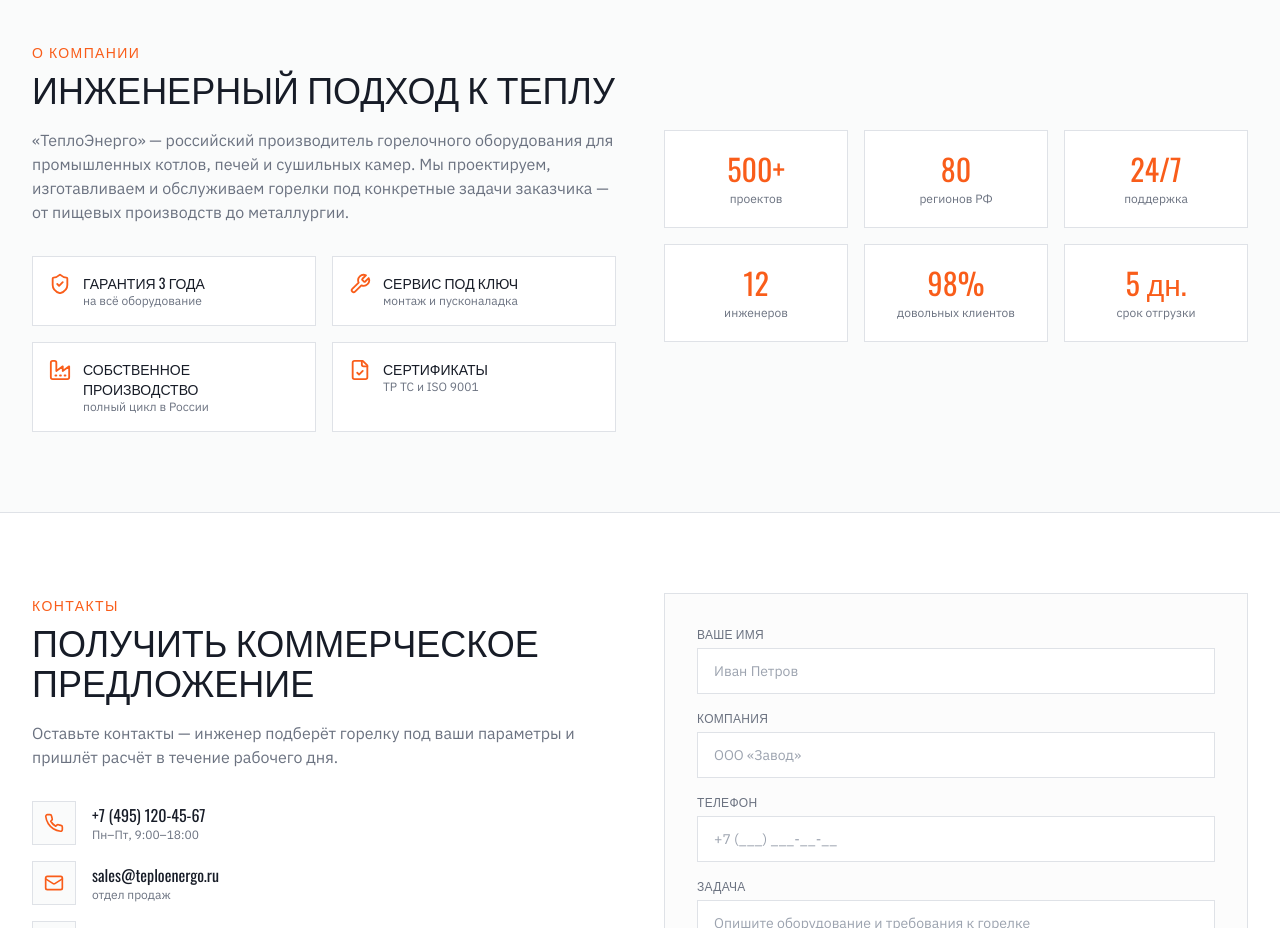
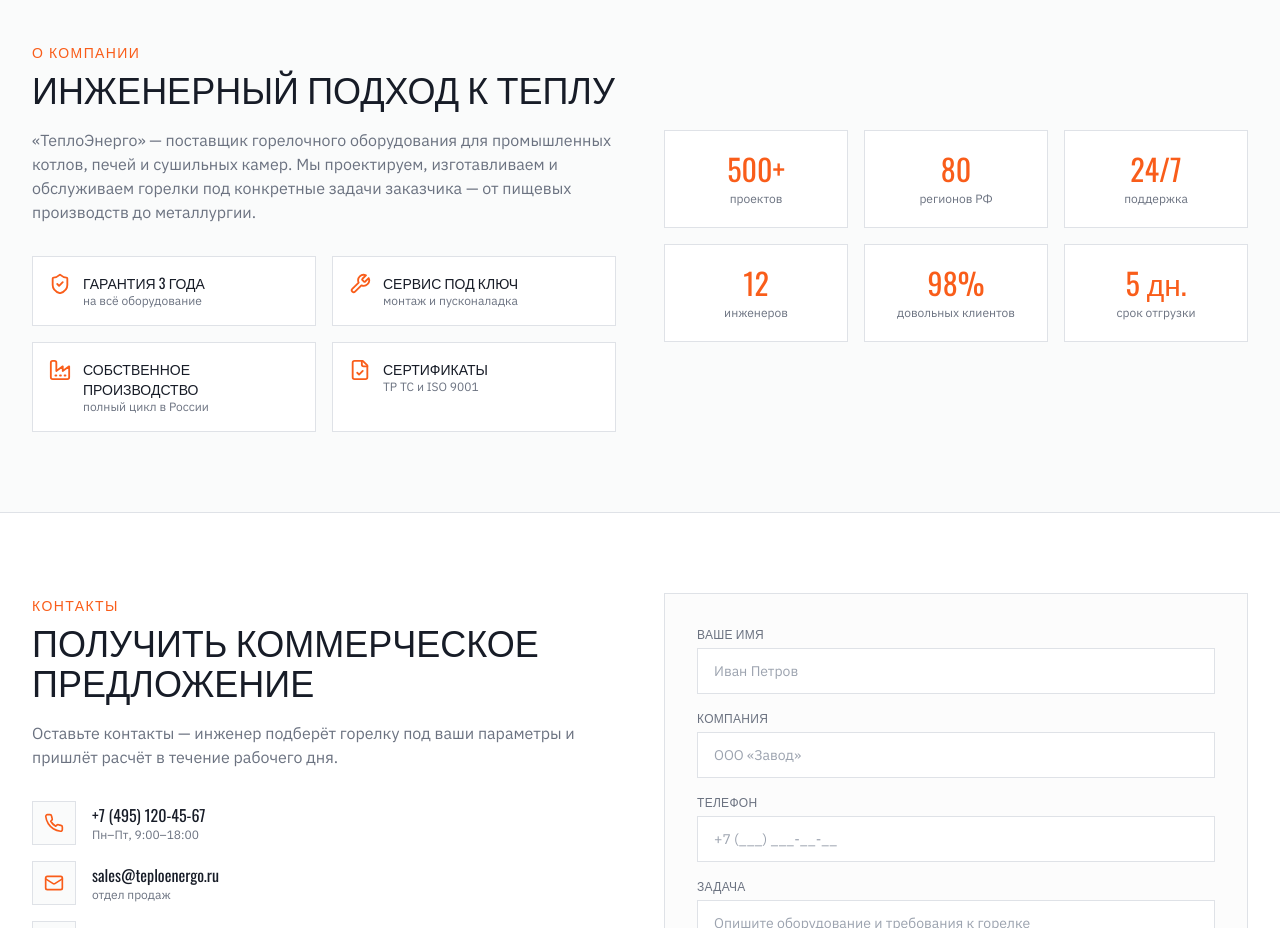
Before and after one commit to pr-poehali-dev/industrial-burner-sales-site, a React (Vite) app: page / in a window 1280 px wide. Shown: the part 1960-2888 px from the top of the page. Built offline with nearby package versions, Linux system fonts and the light colour scheme.

Commit message:
Remove Russian burner supplier

```diff
--- a/src/pages/Index.tsx
+++ b/src/pages/Index.tsx
@@ -279,7 +279,7 @@ const Index = () => {
               Инженерный подход к теплу
             </h2>
             <p className="mt-5 text-muted-foreground">
-              «ТеплоЭнерго» — российский производитель горелочного оборудования для промышленных
+              «ТеплоЭнерго» — поставщик горелочного оборудования для промышленных
               котлов, печей и сушильных камер. Мы проектируем, изготавливаем и обслуживаем
               горелки под конкретные задачи заказчика — от пищевых производств до металлургии.
             </p>
```
